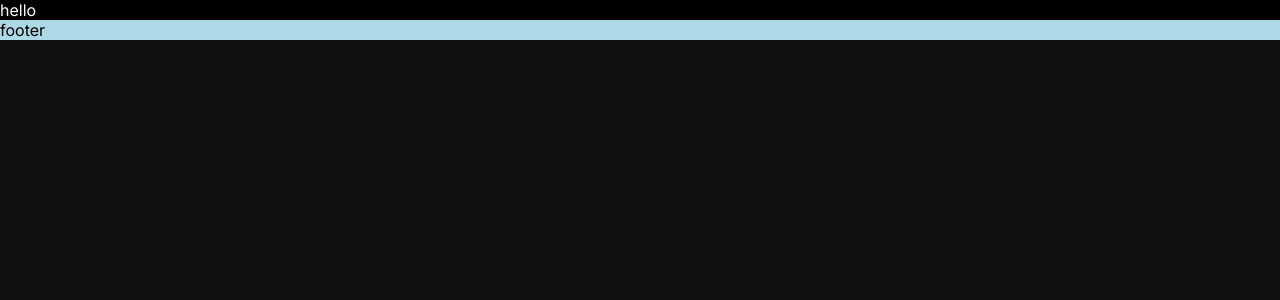
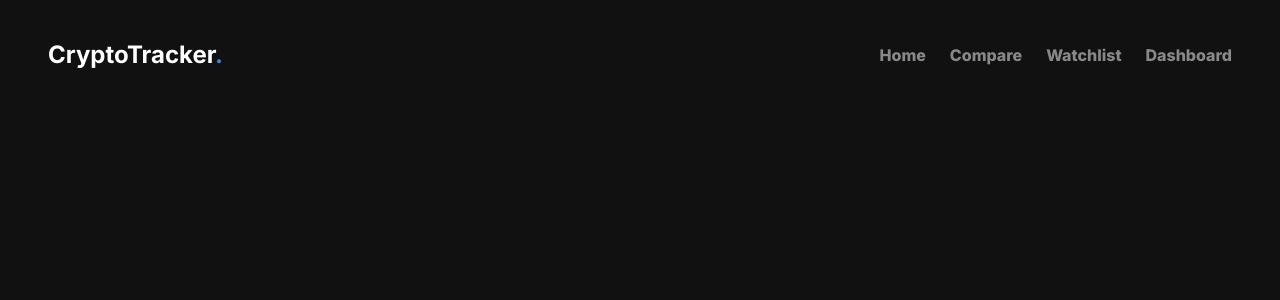
Before and after one commit to VivekkumarDahiya/crypto-tracker, a React (Vite) app: page / in a window 1280 px wide. Shown: the top 300 px of the page. Built offline with nearby package versions, Linux system fonts and the light colour scheme.

Commit message:
add header

```diff
--- a/package.json
+++ b/package.json
@@ -10,6 +10,9 @@
     "preview": "vite preview"
   },
   "dependencies": {
+    "@emotion/react": "^11.14.0",
+    "@emotion/styled": "^11.14.1",
+    "@mui/material": "^7.3.7",
     "react": "^19.2.0",
     "react-dom": "^19.2.0"
   },
--- a/src/App.jsx
+++ b/src/App.jsx
@@ -11,7 +11,7 @@
     <>
 
      <Header/>
-     <Footer/>
+
     </>
   )
 }
--- a/src/components/common/Header/index.jsx
+++ b/src/components/common/Header/index.jsx
@@ -3,9 +3,25 @@
 
 const Header=()=>{
     return(
-        <div className="header">
-         hello
-        </div>
+        <header className="header">
+
+           <h1  className="logo">CryptoTracker<span style={{color:"var(--blue)"}}>.</span></h1>
+
+           <nav  className="links">
+           <a href="/" className="navlink">
+            <p className="link">Home</p>
+           </a>
+           <a href="/" className="navlink">
+            <p className="link">Compare</p>
+           </a>
+           <a href="/" className="navlink">
+            <p className="link">Watchlist</p>
+           </a >
+           <a href="/" className="navlink">
+            <p className="link">Dashboard</p>
+           </a>
+           </nav>
+        </header>
     )
 }
 
--- a/src/components/common/Header/style.css
+++ b/src/components/common/Header/style.css
@@ -1,5 +1,29 @@
 .header{
-    width: 100%;
-    color: #fff;
-    background-color: #000;
+    display: flex;
+    justify-content: space-between;
+    align-items: center;
+    padding: 1.5rem 3rem;
+    position:sticky;
+    top: 0;
+    left: 0;
+    background-color: var(--black);
+    z-index: 100;
 }
+.logo{
+    font-size: 1.5rem;
+}
+
+.links{
+    display: flex;
+    justify-content: flex-end;
+    align-items: center;
+    gap: 1.5rem;
+}
+.link{
+    color: var(--grey);
+    font-weight: 800;
+}
+.link:hover{
+    color: var(--white);
+    transition: all 0.3s;
+}
--- a/src/index.css
+++ b/src/index.css
@@ -18,7 +18,7 @@
     background-color: var(--black);
     color: var(--white);
     font-family: "Inter", sans-serif;
-    height: 200vh;
+
 }
 
 ::selection{
@@ -42,3 +42,8 @@
   border-radius: 0.3rem;
 
 }
+
+.navlink{
+    color: var(--white) !important;
+    text-decoration: none !important;
+}
```
Also changed, not shown: 1 other file (tests, documents, lock files or other folders).
